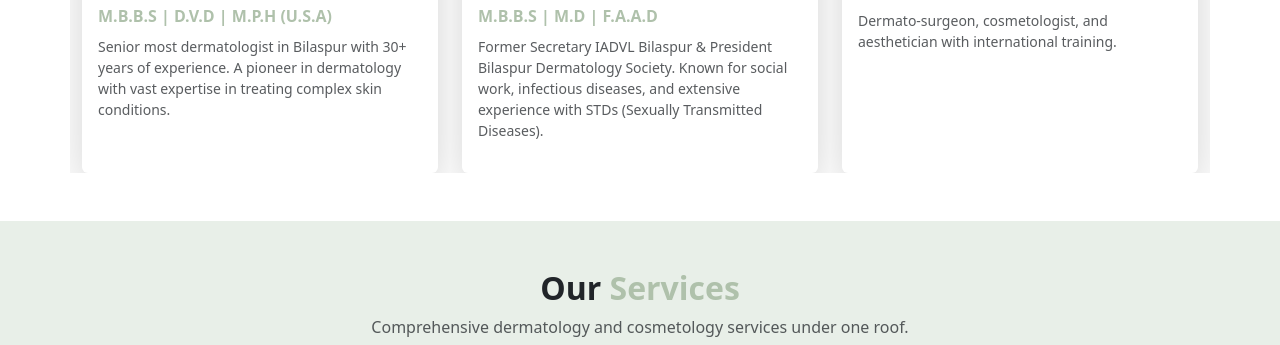
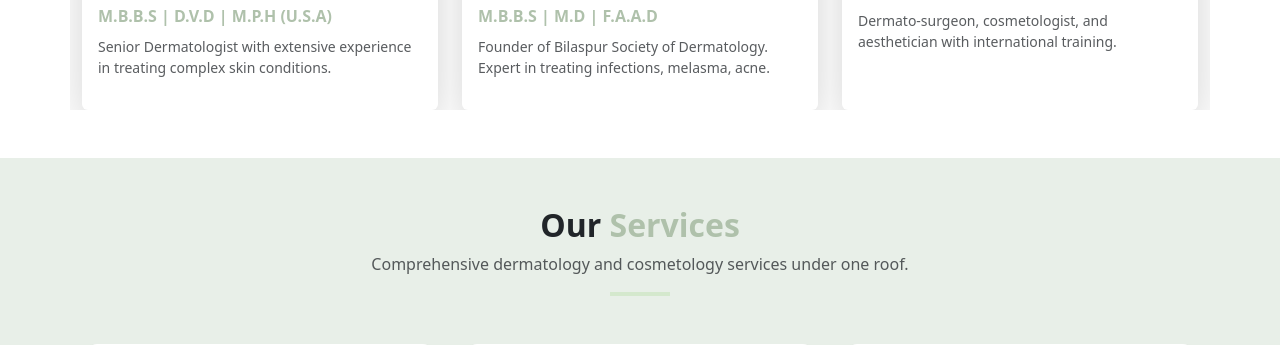
Before and after one commit to snversein/henry_website, a Flask app: page / in a window 1280 px wide. Shown: the part 3678-4023 px from the top of the page. Run offline with Flask 3, Linux system fonts and the light colour scheme.

Commit message:
push time

```diff
--- a/templates/index.html
+++ b/templates/index.html
@@ -241,7 +241,7 @@
                     <div class="card-body">
                         <h5 class="fw-bold">Dr. David Henry</h5>
                         <p class="text-sage fw-semibold mb-2">M.B.B.S | D.V.D | M.P.H (U.S.A)</p>
-                        <p class="text-muted small">Senior most dermatologist in Bilaspur with 30+ years of experience. A pioneer in dermatology with vast expertise in treating complex skin conditions.</p>
+                        <p class="text-muted small">Senior Dermatologist with extensive experience in treating complex skin conditions.</p>
                     </div>
                 </div>
             </div>
@@ -258,7 +258,7 @@
                     <div class="card-body">
                         <h5 class="fw-bold">Dr. Daniel Henry</h5>
                         <p class="text-sage fw-semibold mb-2">M.B.B.S | M.D | F.A.A.D</p>
-                        <p class="text-muted small">Former Secretary IADVL Bilaspur & President Bilaspur Dermatology Society. Known for social work, infectious diseases, and extensive experience with STDs (Sexually Transmitted Diseases).</p>
+                        <p class="text-muted small">Founder of Bilaspur Society of Dermatology. Expert in treating infections, melasma, acne.</p>
                     </div>
                 </div>
             </div>
```
